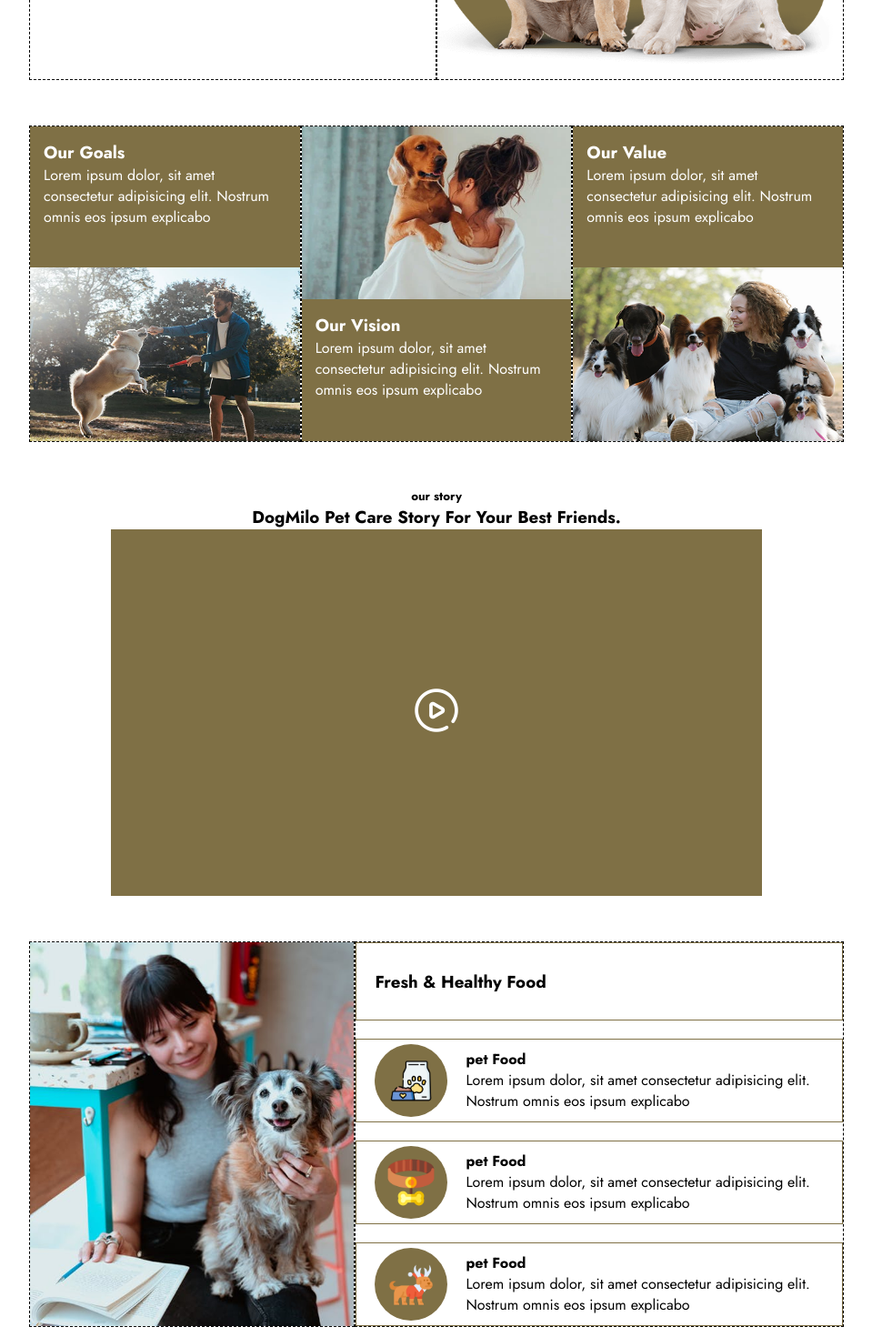
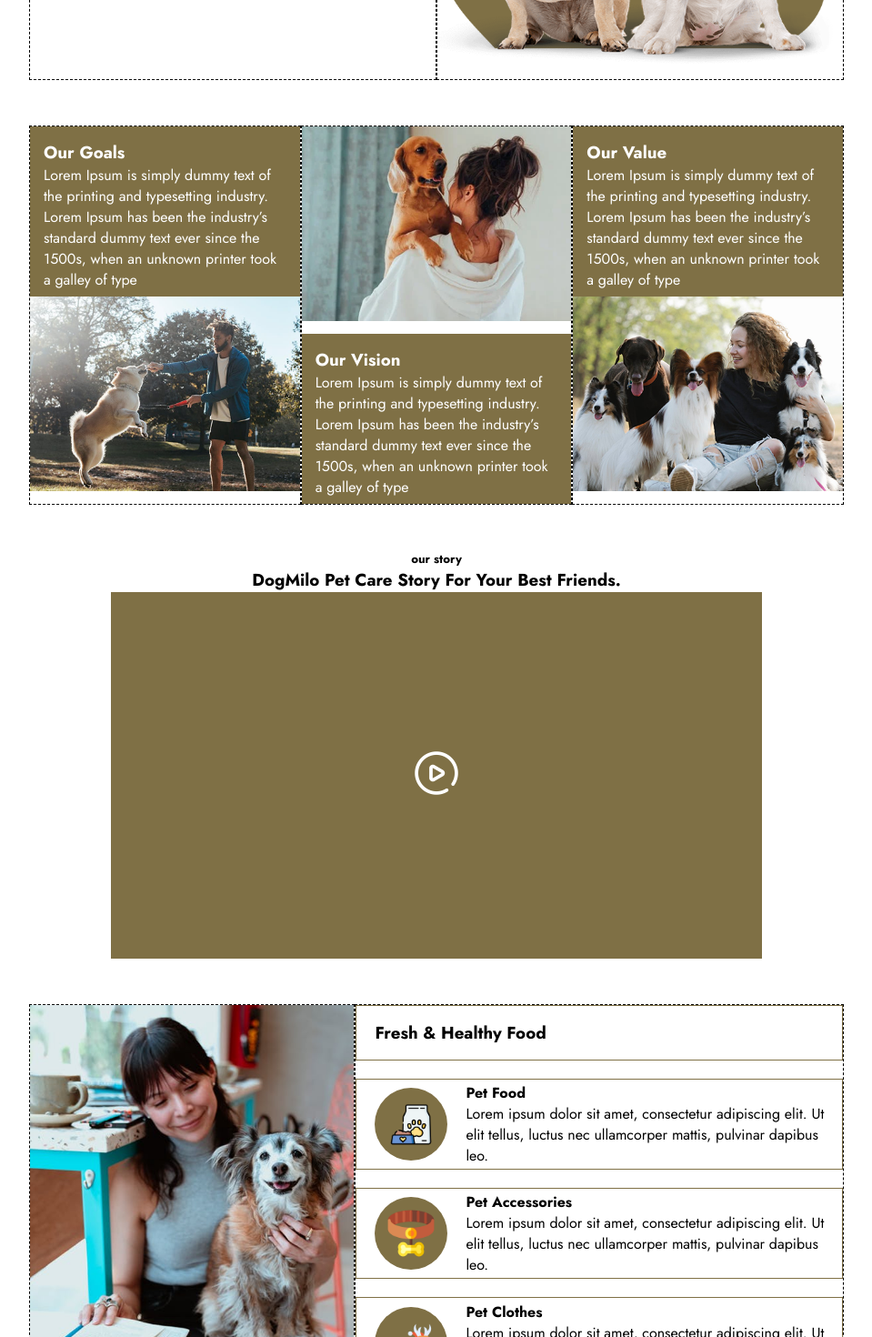
Before and after one commit to FraCuboni/proj-html-vuejs, a Vue app: page /about in a window 1280 px wide. Shown: the part 840-2310 px from the top of the page at 91% size, without its empty margins (160-1119 px from the left). Built offline with nearby package versions, Linux system fonts and the light colour scheme.

Commit message:
feat: add dinamic creation of components

```diff
--- a/src/components/pages/AppAbout.vue
+++ b/src/components/pages/AppAbout.vue
@@ -15,8 +15,44 @@ export default{
   data(){
     return{
       store,
+
+      ourGoals : [
+        {
+          imgPath : '/public/img/AppAbout/mision.png',
+          title : 'Our Goals',
+          paragraph : 'Lorem Ipsum is simply dummy text of the printing and typesetting industry. Lorem Ipsum has been the industry’s standard dummy text ever since the 1500s, when an unknown printer took a galley of type',
+        },
+        {
+          imgPath : '/public/img/AppAbout/vision.png',
+          title : 'Our Vision',
+          paragraph : 'Lorem Ipsum is simply dummy text of the printing and typesetting industry. Lorem Ipsum has been the industry’s standard dummy text ever since the 1500s, when an unknown printer took a galley of type',
+        },
+        {
+          imgPath : '/public/img/AppAbout/value.png',
+          title : 'Our Value',
+          paragraph : 'Lorem Ipsum is simply dummy text of the printing and typesetting industry. Lorem Ipsum has been the industry’s standard dummy text ever since the 1500s, when an unknown printer took a galley of type',
+        },
+      ],
+
+      freshAndHealthyFood : [
+        {
+          imgPath:'/public/img/AppAbout/pet_food.png',
+          title : 'Pet Food',
+          paragraph : 'Lorem ipsum dolor sit amet, consectetur adipiscing elit. Ut elit tellus, luctus nec ullamcorper mattis, pulvinar dapibus leo.',
+        },
+        {
+          imgPath:'/public/img/AppAbout/pet_accessories.png',
+          title : 'Pet Accessories',
+          paragraph : 'Lorem ipsum dolor sit amet, consectetur adipiscing elit. Ut elit tellus, luctus nec ullamcorper mattis, pulvinar dapibus leo.',
+        },
+        {
+          imgPath:'/public/img/AppAbout/pet_clothes.png',
+          title : 'Pet Clothes',
+          paragraph : 'Lorem ipsum dolor sit amet, consectetur adipiscing elit. Ut elit tellus, luctus nec ullamcorper mattis, pulvinar dapibus leo.',
+        },
+      ],
     }
-  },
+  }
 
 }
 
@@ -49,46 +85,18 @@ export default{
   <!-- OUR GOALS CONTAINER -->
   <div class="container">
 
-    <!-- our mission column -->
-    <div class="column">
+    <!--column -->
+    <div v-for="(goal, index) in ourGoals" :key="index" :class="['column', { 'reverse': (index + 1) % 2 === 0 }]">
 
       <!-- txt -->
       <div class="col-txt">
-        <h3>Our Goals</h3>
-        <p>{{ store.lorem }}</p>
+        <h3>{{ goal.title }}</h3>
+        <p>{{ goal.paragraph}}</p>
       </div>
 
       <!-- img -->
       <div class="col-img">
-        <img src="/public/img/AppAbout/mision.png" alt="">
-      </div>
-    </div>
-
-    <!-- our vision column -->
-    <div class="column">
-      <div class="col-img">
-        <img src="/public/img/AppAbout/vision.png" alt="">
-      </div>
-
-      <!-- txt -->
-      <div class="col-txt">
-        <h3>Our Vision</h3>
-        <p>{{ store.lorem }}</p>
-      </div>
-    </div>
-
-    <!-- our value column -->
-    <div class="column">
-
-      <!-- txt -->
-      <div class="col-txt">
-        <h3>Our Value</h3>
-        <p>{{ store.lorem }}</p>
-      </div>
-
-      <!-- img -->
-      <div class="col-img">
-        <img src="/public/img/AppAbout/value.png" alt="">
+        <img :src="goal.imgPath" alt="">
       </div>
     </div>
   </div>
@@ -119,44 +127,16 @@ export default{
       <h3 class="card">Fresh & Healthy Food</h3>
 
       <!-- card -->
-      <div class="card">
+      <div v-for="card in freshAndHealthyFood" class="card">
 
         <!-- img -->
          <div class="img-box">
-          <img src="/public/img/AppAbout/pet_food.png" alt="">
+          <img :src="card.imgPath" alt="">
          </div>
         <!-- txt -->
          <div class="txt">
-          <h4>pet Food</h4>
-          <p>{{ store.lorem }}</p>
-         </div>
-      </div>
-
-      <!-- card -->
-      <div class="card">
-
-        <!-- img -->
-         <div class="img-box">
-          <img src="/public/img/AppAbout/pet_accessories.png" alt="">
-         </div>
-        <!-- txt -->
-         <div class="txt">
-          <h4>pet Food</h4>
-          <p>{{ store.lorem }}</p>
-         </div>
-      </div>
-
-      <!-- card -->
-      <div class="card">
-
-        <!-- img -->
-         <div class="img-box">
-          <img src="/public/img/AppAbout/pet_clothes.png" alt="">
-         </div>
-        <!-- txt -->
-         <div class="txt">
-          <h4>pet Food</h4>
-          <p>{{ store.lorem }}</p>
+          <h4>{{card.title}}</h4>
+          <p>{{ card.paragraph }}</p>
          </div>
       </div>
 
@@ -186,7 +166,9 @@ export default{
       display: flex;
     }
   }
-  .column{
+  .column, .reverse{
+    display: flex;
+    flex-direction: column;
     width: calc(100% / 3);
     border: 1px dashed black;
     color: white;
@@ -200,6 +182,11 @@ export default{
       background-color: $brown ;
       padding: 15px;
     }
+  }
+
+  .reverse{
+
+    flex-direction: column-reverse;
   }
 }
 
```
